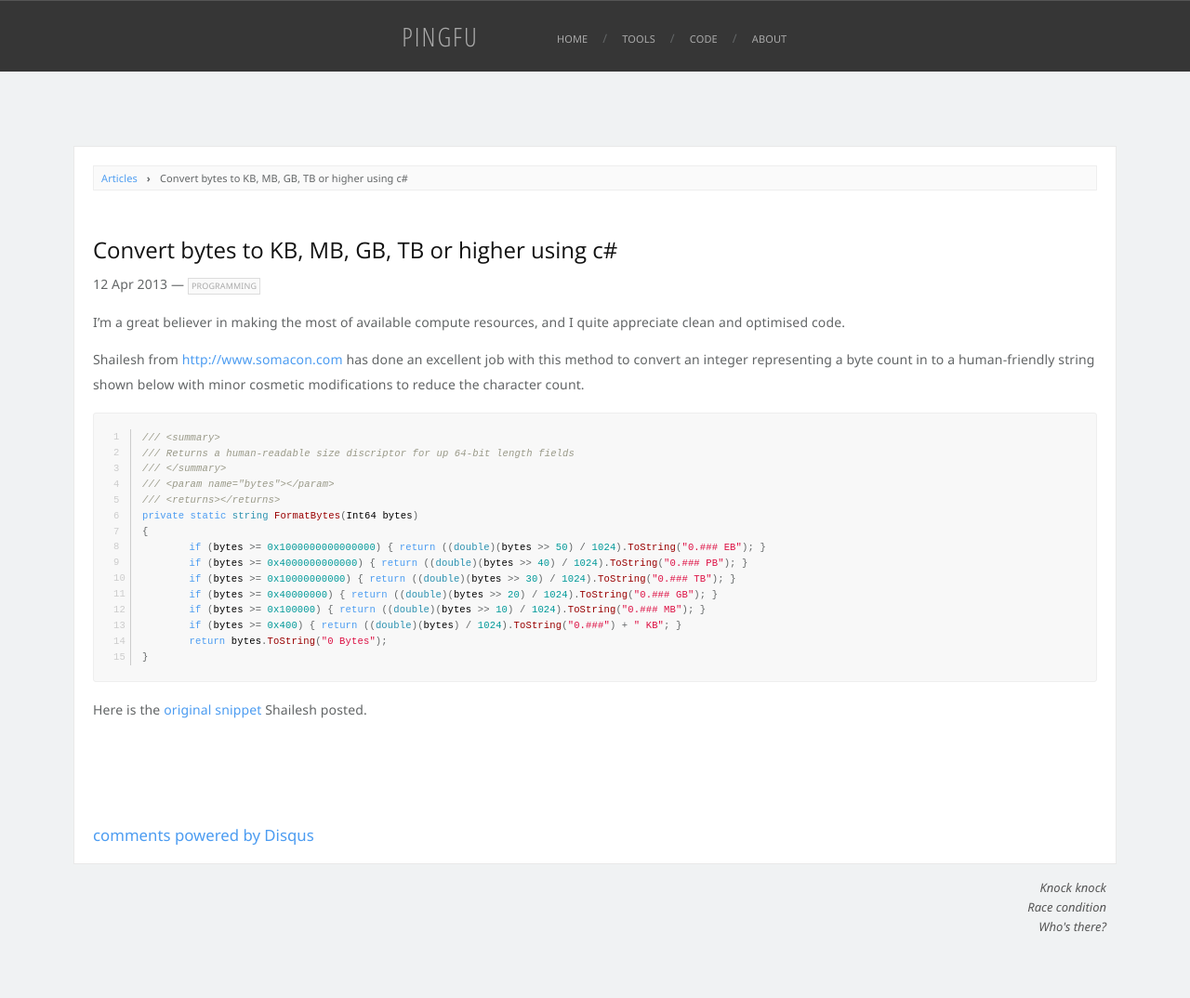
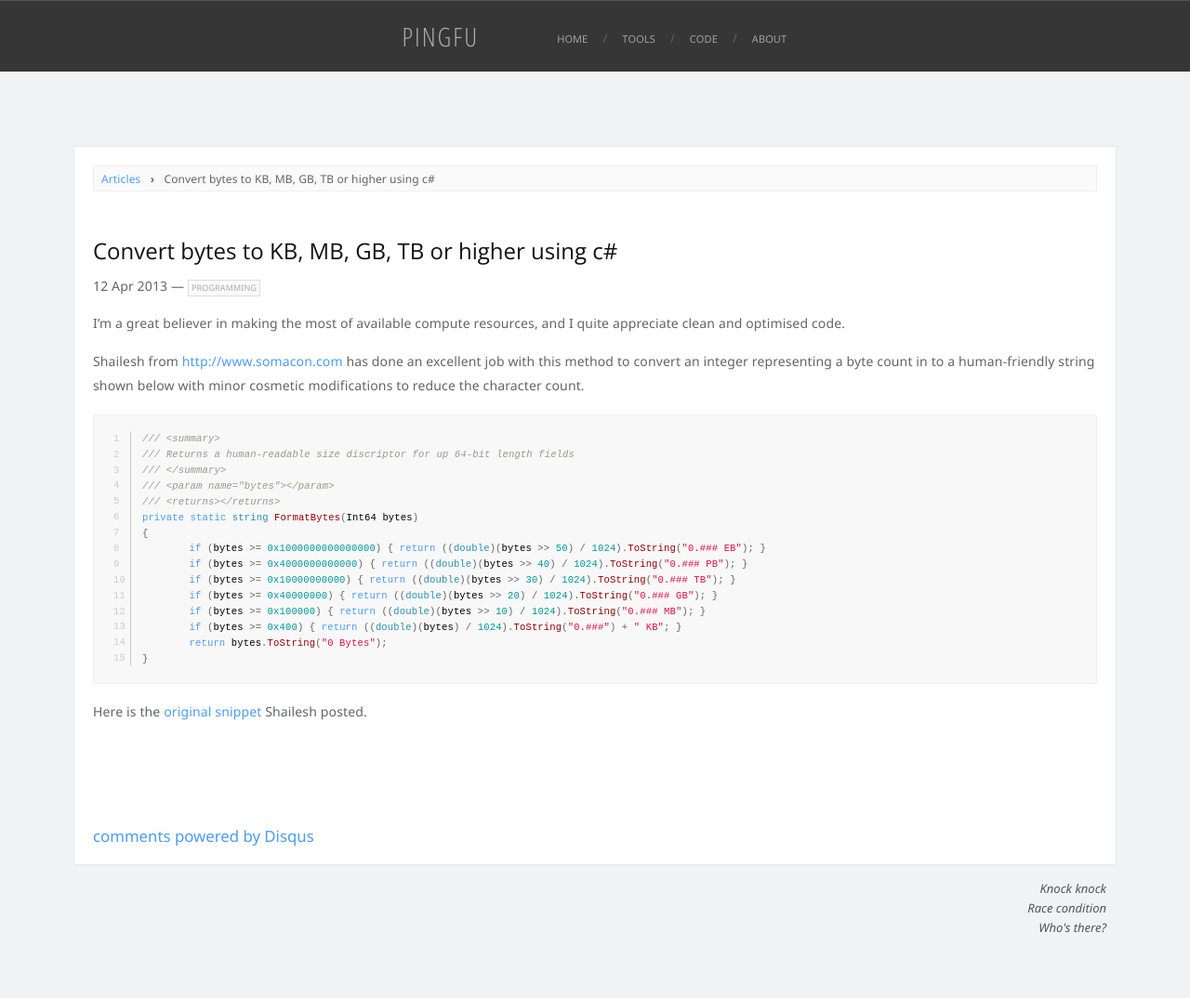
Before and after one commit to pingfu/pingfu.github.io, a Jekyll site: the page built from _posts/2013-04-12-convert-bytes-to-kb-mb-gb-tb-or-higher.markdown, in a window 1280 px wide. Shown: the whole page at 93% size. Built offline with Jekyll 4.4.1, drawn with Linux system fonts in a browser that asks for light colours; nearby versions of some CDN libraries; comment, search, counter and statistics services are not loaded.

Commit message:
css changes

```diff
--- a/css/main.css
+++ b/css/main.css
@@ -5,7 +5,7 @@
 body {
   font-size: 1.05em;
   line-height: 1.25em;
-  font-family: 'Segoe UI', 'Helvetica Neue', Helvetica, Arial;
+  font-family: 'Segoe UI', Helvetica, Arial;
   background: #F0F2F3;
   color: #555;
   min-width: 320px;
@@ -161,7 +161,7 @@
 }
 
 section table, section td {
-	font-family: 'Helvetica Neue', Arial, Helvetica, sans-serif;
+	font-family: Helvetica, Arial, sans-serif;
 	font-size: small;
 	color: #626566;
 	line-height: 1.6;
@@ -226,7 +226,7 @@
 }
 
 #wrapper p {
-  font-family: 'Segoe UI', 'Helvetica Neue', Arial, Helvetica, sans-serif;
+  font-family: 'Segoe UI', Helvetica, Arial, sans-serif;
   color: #626566;
   font-size: 14px;
   line-height: 1.9;
@@ -255,7 +255,6 @@
 }
 
 #wrapper li {
-  font-family: 'Segoe UI', 'Helvetica Neue', Arial, Helvetica, sans-serif;
   color: #626566;
   font-size: 13px;
   line-height: 1.6;
@@ -281,7 +280,7 @@
 
 #wrapper code {
   margin: 0 2px;
-  padding: 1px 5px 3px 5px;
+  padding: 3px 5px 3px 5px;
   border: 1px solid #eee;
   background-color: #FFFFF5;
   border-radius: 3px;
@@ -333,9 +332,8 @@
 }
 
 .breadcrumb {
-  font-family: 'Segoe UI', 'Helvetica Neue', Arial, Helvetica, sans-serif;
   color: #626566;
-  font-size: 11px;
+  font-size: 12px;
   line-height: 1.6;
   letter-spacing: .01em;
   border: 1px solid #eee;
```
